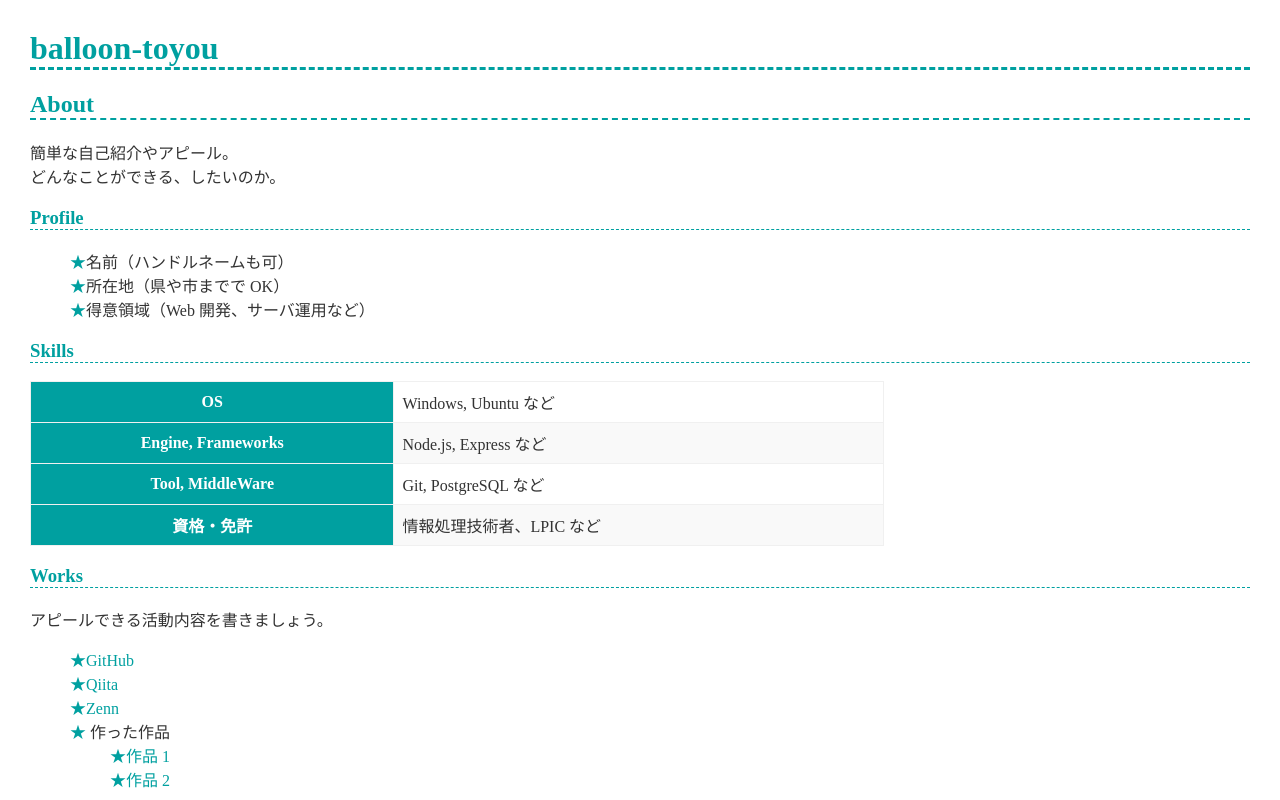
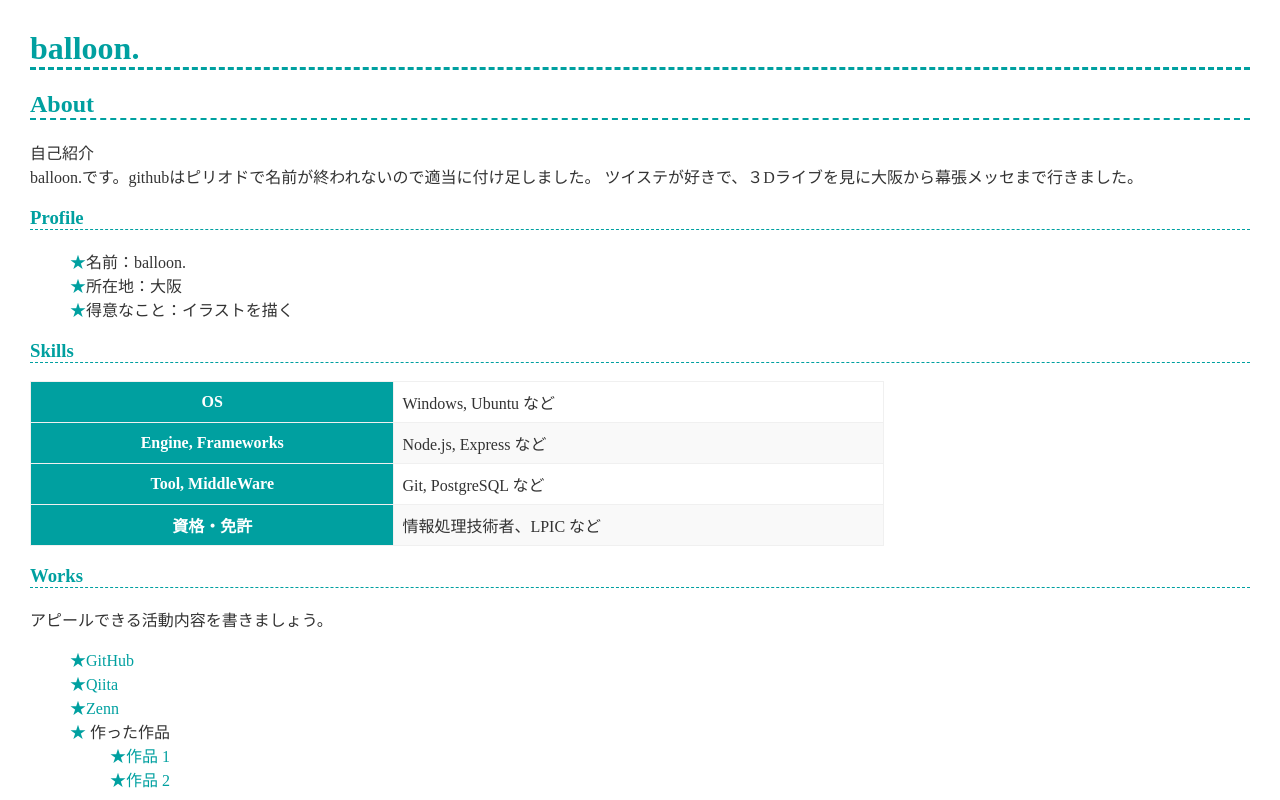
Before and after one commit to balloon-toyou/balloon-toyou.github.io, a plain HTML site: page index.html in a window 1280 px wide. Shown: the top 800 px of the page. Drawn offline with Linux system fonts and the light colour scheme.

Commit message:
Update index.html

```diff
--- a/index.html
+++ b/index.html
@@ -4,22 +4,23 @@
 <meta charset="utf-8">
 <meta name="viewprot"content="width=device-width,initial-scale=1">
         <link href="style.css" rel="stylesheet">
-<title>balloon-toyouのポートフォリオ</title>
+<title>balloon.のポートフォリオ</title>
 </head>
 <body>
-<h1>balloon-toyou
+<h1>balloon.
 </h1>
     <h2>About</h2>
     <p>
-      簡単な自己紹介やアピール。<br>
-      どんなことができる、したいのか。
+    自己紹介<br>
+    balloon.です。githubはピリオドで名前が終われないので適当に付け足しました。
+ツイステが好きで、３Dライブを見に大阪から幕張メッセまで行きました。
     </p>
 
     <h3>Profile</h3>
     <ul>
-      <li>名前（ハンドルネームも可）</li>
-      <li>所在地（県や市までで OK）</li>
-      <li>得意領域（Web 開発、サーバ運用など）</li>
+      <li>名前：balloon.</li>
+      <li>所在地：大阪</li>
+      <li>得意なこと：イラストを描く</li>
     </ul>
 
     <h3>Skills</h3>
```
